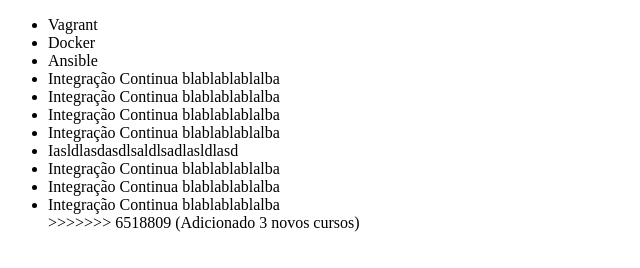
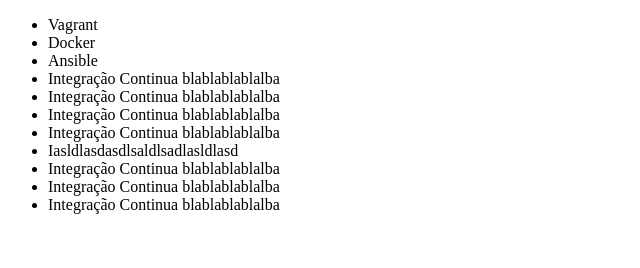
Before and after one commit to ktverde/Alura-git, a plain HTML site: page index.html in a window 1280 px wide. Shown: the whole page, without its empty margins (0-640 px from the left). Drawn offline with Linux system fonts and the light colour scheme.

```diff
--- a/index.html
+++ b/index.html
@@ -17,7 +17,6 @@
         <li>Integração Continua blablablablalba</li>
         <li>Integração Continua blablablablalba</li>
         <li>Integração Continua blablablablalba</li>
->>>>>>> 6518809 (Adicionado 3 novos cursos)
     </ul>
 </body>
 </html>
```
